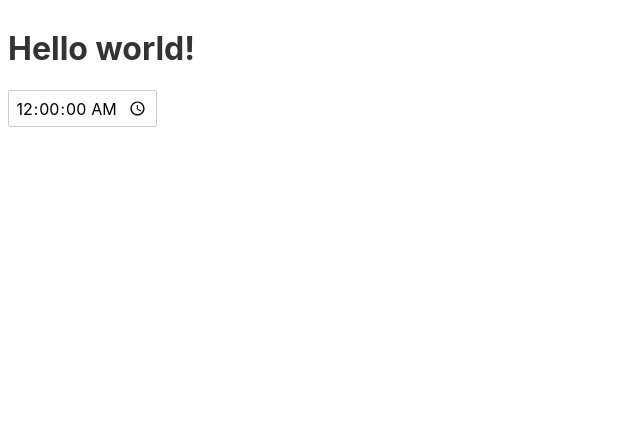
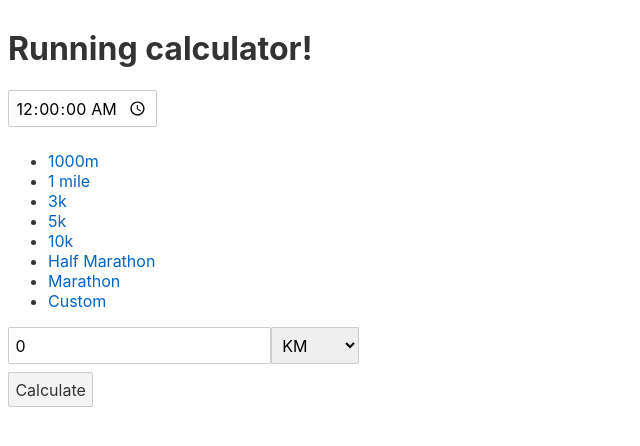
Before and after one commit to taraldga/runcalculator, a Svelte app: page / in a window 1280 px wide. Shown: the top 446 px of the page, without its empty margins (0-640 px from the left). Built offline with nearby package versions, Linux system fonts and the light colour scheme.

Commit message:
feat: add basic input template

```diff
--- a/src/App.svelte
+++ b/src/App.svelte
@@ -1,6 +1,80 @@
 <script lang="ts">
-	let name = 'world';
+	const presets = [
+		"1000m",
+		"1 mile",
+		"3k",
+		"5k",
+		"10k",
+		"Half Marathon",
+		"Marathon",
+		"Custom",
+	];
+
+	let preset = "Custom"
+	let distance = 0;
+	let modifier = "KM"
+
+	const setCurrentPreset = (newPreset: string) => {
+		switch(newPreset) {
+			case "1000m":
+				distance = 1000;
+				modifier = "Meters"
+				break;
+			case "1 mile":
+				distance = 1650;
+				modifier = "Meters"
+				break;
+			case "3k":
+				distance = 3000;
+				modifier = "Meters"
+				break;
+			case "5k":
+				distance = 5000;
+				modifier = "Meters"
+				break;
+			case "10k":
+				distance = 10000;
+				modifier = "Meters"
+				break;
+			case "Half Marathon":
+				distance = 21098;
+				modifier = "Meters"
+				break;
+			case "Marathon":
+				distance = 42195;
+				modifier = "Meters"
+				break;
+		}
+		preset = newPreset;
+	}
 </script>
 
-<h1>Hello {name}!</h1>
-<input type="time" step="1" value="00:00:00">
+
+<h1>Running calculator!</h1>
+<input class="input" type="time" step="1" value="00:00:00">
+<div class="tabs">
+	<ul>
+		{#each presets as currentPreset }
+			<li class={preset === currentPreset && "is-active"}>
+				<a on:click={(_) => setCurrentPreset(currentPreset)}>{currentPreset}</a>
+			</li>
+		{/each}
+	</ul>
+</div>
+<div class="inputrow">
+	<input class="input" type="number" bind:value={distance} />
+    <div class="select">
+        <select bind:value={modifier}>
+            <option>KM</option>
+            <option>Miles</option>
+            <option>Meters</option>
+        </select>
+    </div>
+</div>
+<button class="button is-primary">Calculate</button>
+
+<style>
+    .inputrow {
+        display: flex;
+    }
+</style>
```
